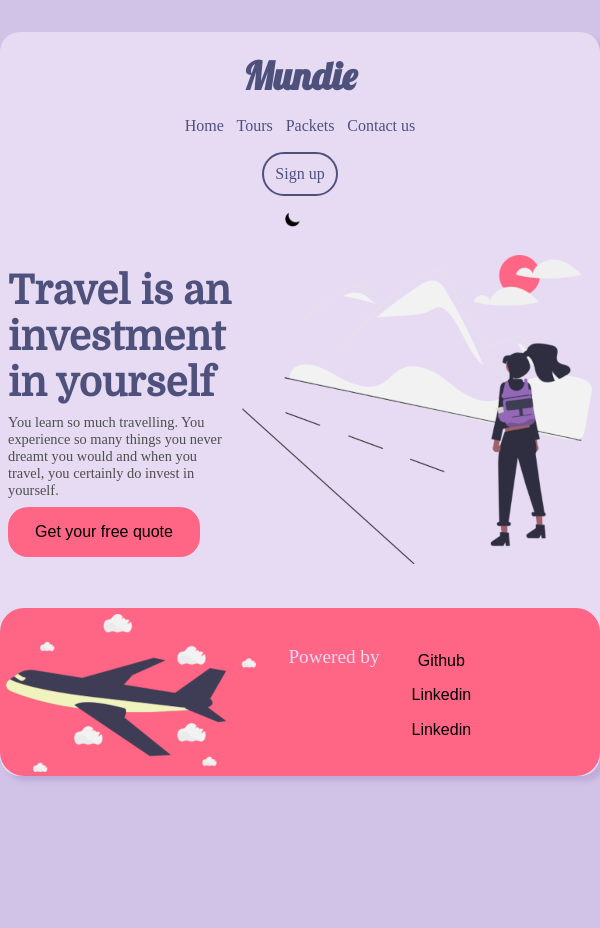
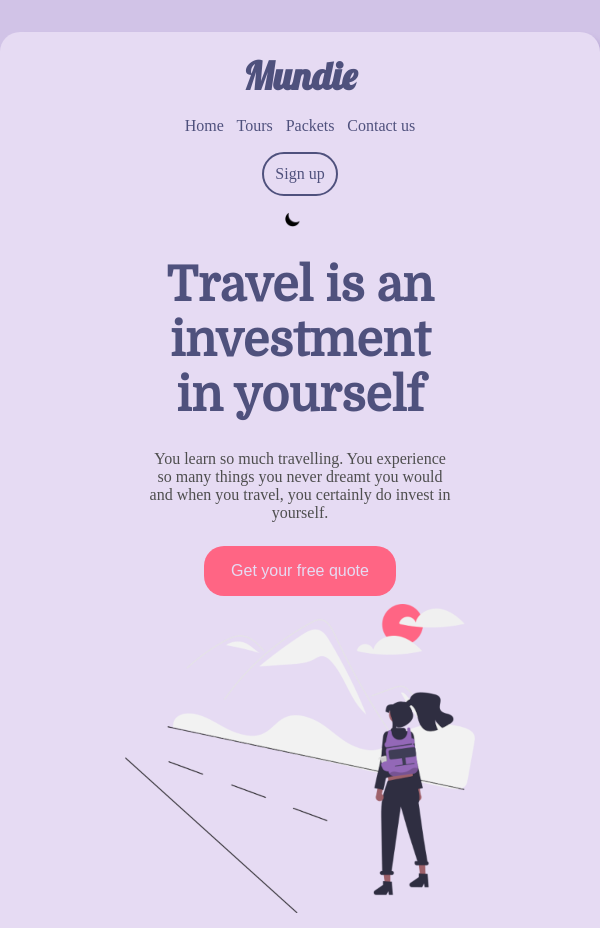
Before and after one commit to larissasmartins/travel-company-challenge, a plain HTML site: page index.html in a window 600 px wide. Shown: the top 928 px of the page. Before the commit the page ends 800 px from the top, so only its background shows below. Drawn offline with Linux system fonts and the light colour scheme.

Commit message:
Fix: responsive mobile style

```diff
--- a/index.html
+++ b/index.html
@@ -32,7 +32,7 @@
             <div class="container-main-text">
                 <h1 class="container-main-title">Travel is an investment in yourself</h1>
                 <p class="container-main-subtitle">You learn so much travelling. You experience so many things you never dreamt you would and when you travel, you certainly do invest in yourself.</p>
-                <a href="cv-larissa-martins.pdf" download="CV2.pdf" type="application/pdf" class="main-btn">Get your free quote</a>
+                <a href="cv-larissa-martins.pdf" download="LarissaMartinsCV.pdf" type="application/pdf" class="main-btn">Get your free quote</a>
             </div>
             <picture>
                 <source media="(max-width: 580px)" srcset="images/main-image-p.png">
@@ -50,11 +50,11 @@
                 </picture>
 
                 <div id="footer" class="footer-text">
-                    <p class="footer-text-powered">Powered by</p>
+                    <p class="footer-text-powered">Powered By</p>
                     <ul class="footer-text-companies">
-                        <li><a class="footer-companies" target="_blank" rel="external" href="https://github.com/larissasmartins">GitHub</a></li>
-                        <li><a class="footer-companies" target="_blank" rel="external" href="https://www.linkedin.com/in/larissa-s-martins/">Linkedin</a></li>
-                        <li><a class="footer-companies" target="_blank" rel="external" href="https://www.trivago.com.br/">Trivago</a></li>
+                        <li><a class="footer-companies footerTitles" target="_blank" rel="external" href="https://github.com/larissasmartins">GitHub</a></li>
+                        <li><a class="footer-companies footerTitles" target="_blank" rel="external" href="https://www.linkedin.com/in/larissa-s-martins/">Linkedin</a></li>
+                        <li><a class="footer-companies footerTitles" target="_blank" rel="external" href="https://www.trivago.com.br/">Trivago</a></li>
                     </ul>
                 </div>
             </div>
--- a/style/responsive.css
+++ b/style/responsive.css
@@ -1,20 +1,5 @@
-/* MAIN TEXT RESPONSIVENESS */
-
-@media (max-width: 740px){
-    .container-main-text{
-        padding: .1rem 0 0 .5rem;
-        gap: .5rem;
-    }
-    .container-main-title{
-        font-size: 2.5rem;
-    }
-    .container-main-subtitle{
-        font-size: 0.9rem;
-    }
-}
-
-/* MENU NAV AND FOOTER RESPONSIVENESS */
-@media (max-width:600px){
+/* MOBILE DEVICE RESPONSIVENESS */
+@media (max-width:630px){
     .menu-nav{
         display: flex;
         flex-direction: column;
@@ -23,15 +8,81 @@
     .menu-nav-links{
         padding: 3%;
     }
+    .container-main{
+        flex-direction: column;
+        justify-content: center;
+    }
     .footer-info{
         margin: 2rem 0 0 0;
+        font-size: .9rem;
     }
 }
 
-@media (max-width: 760px){
+@media screen and (max-width:450px){
+    .container-main{
+        justify-content: center;
+    }
+    .container-main-text{
+        gap: 1.5rem;
+        padding:  0 1.5rem 0 1.5rem;
+    }
+    .container-main-image{
+        display: none !important;
+    }
+    .container-main-title{
+        text-align:center ;
+
+    }
+    .container-main-subtitle{
+        text-align: center;
+    }
+    .main-btn{
+        display:block;
+        text-align: center;
+        max-width: none;
+    }
+    .footer-text-powered{
+        flex-direction: column;
+        font-size: 12px;
+        padding: 0  0 0 8px;
+    }
     .footer-text-companies{
         flex-direction: column;
-        gap: 10%;
-        font-size: 1rem;
+        gap: 7%;
+        font-size: .9rem;
+        margin-left: .9rem;
     }
 }
+
+/* TABLET RESPONSIVENESS */
+@media (min-width:450px)and (max-width:760px){
+    .container-main{
+        justify-content: center;
+    }
+    .container-main-text{
+        gap: 1.5rem;
+        padding: .5rem .5rem 0 .5rem;
+    }
+    .container-main-title{
+        text-align:center;
+    }
+    .container-main-subtitle{
+        text-align: center;
+        font-size: 16px;
+    }
+    .main-btn{
+        display:block;
+        text-align: center;
+        width: 100%;
+        margin: auto;
+    }
+    .footer-text-powered{
+        font-size: 15px;
+        padding: 5px 0 0 8px;
+    }
+    .footer-text-companies{
+        flex-direction: row;
+        gap: 8%;
+        font-size: 1.2rem;
+    }
+}
--- a/style/style.css
+++ b/style/style.css
@@ -104,9 +104,10 @@ body{
     color: var(--secondary-color);
     justify-content: center;
     align-items: center;
+    padding: .2rem 0;
 }
 .container-main-subtitle{
-    font-size: 1rem;
+    font-size: 1.1rem;
     text-align: start;
     color: rgb(78, 78, 78);
 }
@@ -118,7 +119,7 @@ body{
     border-radius: 20px;
     font-family: 'Sarala', sans-serif;
     font-size: 1rem;
-    color: #000000;
+    color: var(--primary-color);
     text-decoration: none;
     text-align: center;
     padding: 1rem 0 0 0;
@@ -137,7 +138,7 @@ body{
 .footer-info{
     background-color: var(--quaternary-color);
     border: none;
-    margin: 0 1.5rem 1rem 1.5rem;
+    margin: 1rem 1.5rem 1rem 1.5rem;
     padding: .4rem 0 0 .4rem;
     border-radius: 1.5rem;
     max-height: max-content;
@@ -148,9 +149,9 @@ body{
     flex-direction: row;
 }
 .footer-text-powered{
-    margin: 2rem;
     color: var(--primary-color);
-    font-size: 1.2rem;
+    font-family: 'Sarala', sans-serif;
+    padding: 12px 0 0 18px;
 }
 .footer-text-companies{
     display: flex;
@@ -162,6 +163,9 @@ body{
     text-decoration: none;
     font-family: 'Sarala', sans-serif;
 }
+.footer-text-companies li{
+    color: var(--primary-color);
+}
 .footer-companies{
     text-decoration: none;
     font-family: 'Sarala', sans-serif;
```
